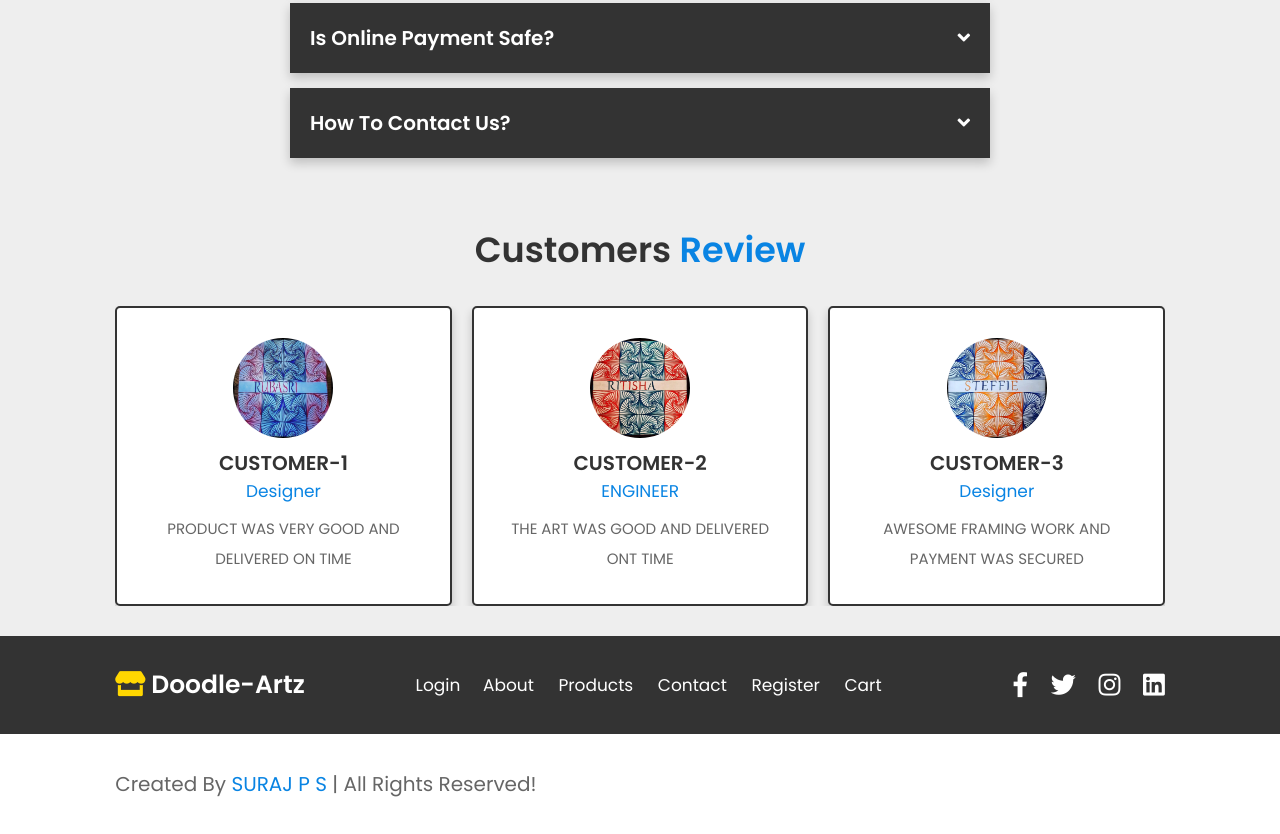
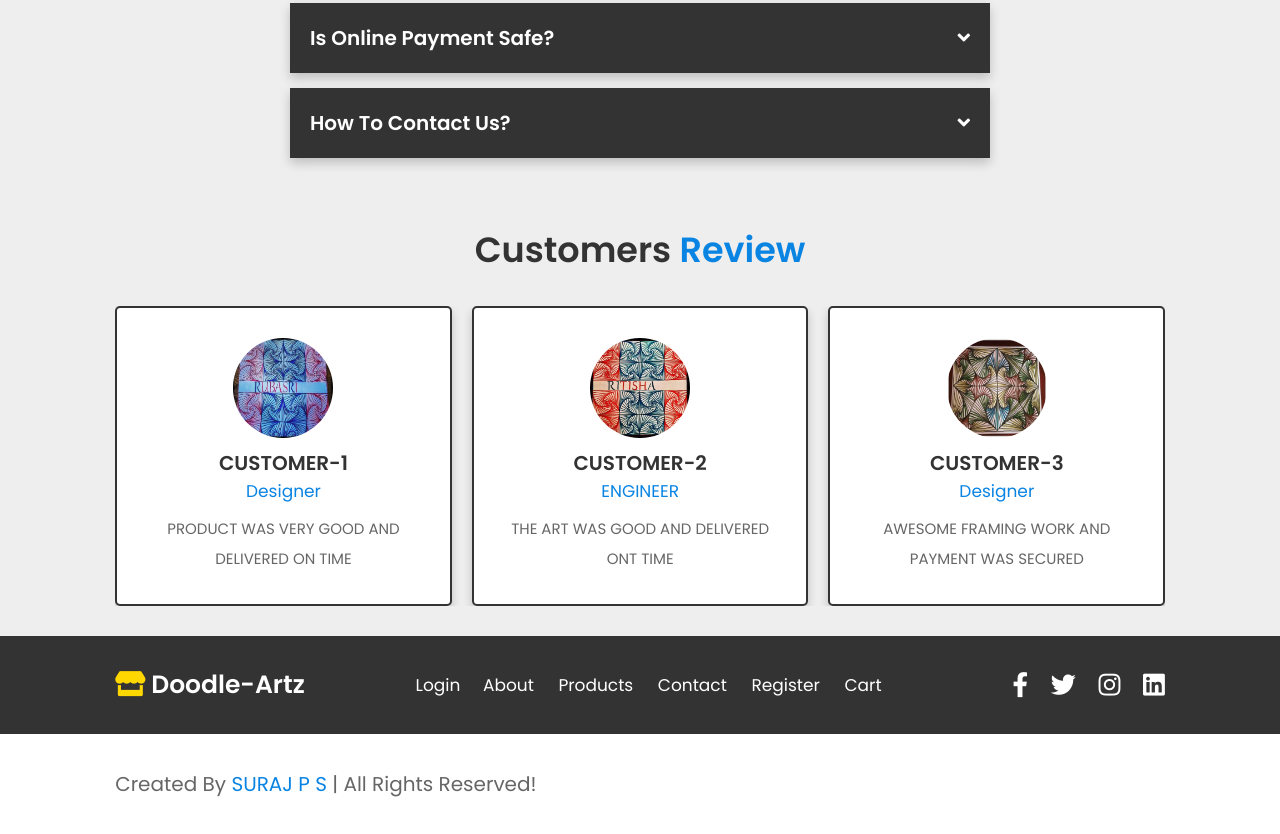
Before and after one commit to suraj762002/hcl, a plain HTML site: page about.html in a window 1280 px wide. Shown: the part 816-1650 px from the top of the page. Drawn offline with nearby package versions, Linux system fonts and the light colour scheme.

Commit message:
Update about.html

```diff
--- a/about.html
+++ b/about.html
@@ -174,7 +174,7 @@
             </div>
 
             <div class="swiper-slide slide">
-                <img src="MULTI-3.png" alt="">
+                <img src="doo image6.png" alt="">
                 <h3>CUSTOMER-3</h3>
                 <span>designer</span>
                 <p>AWESOME FRAMING WORK AND PAYMENT WAS SECURED</p>
```
